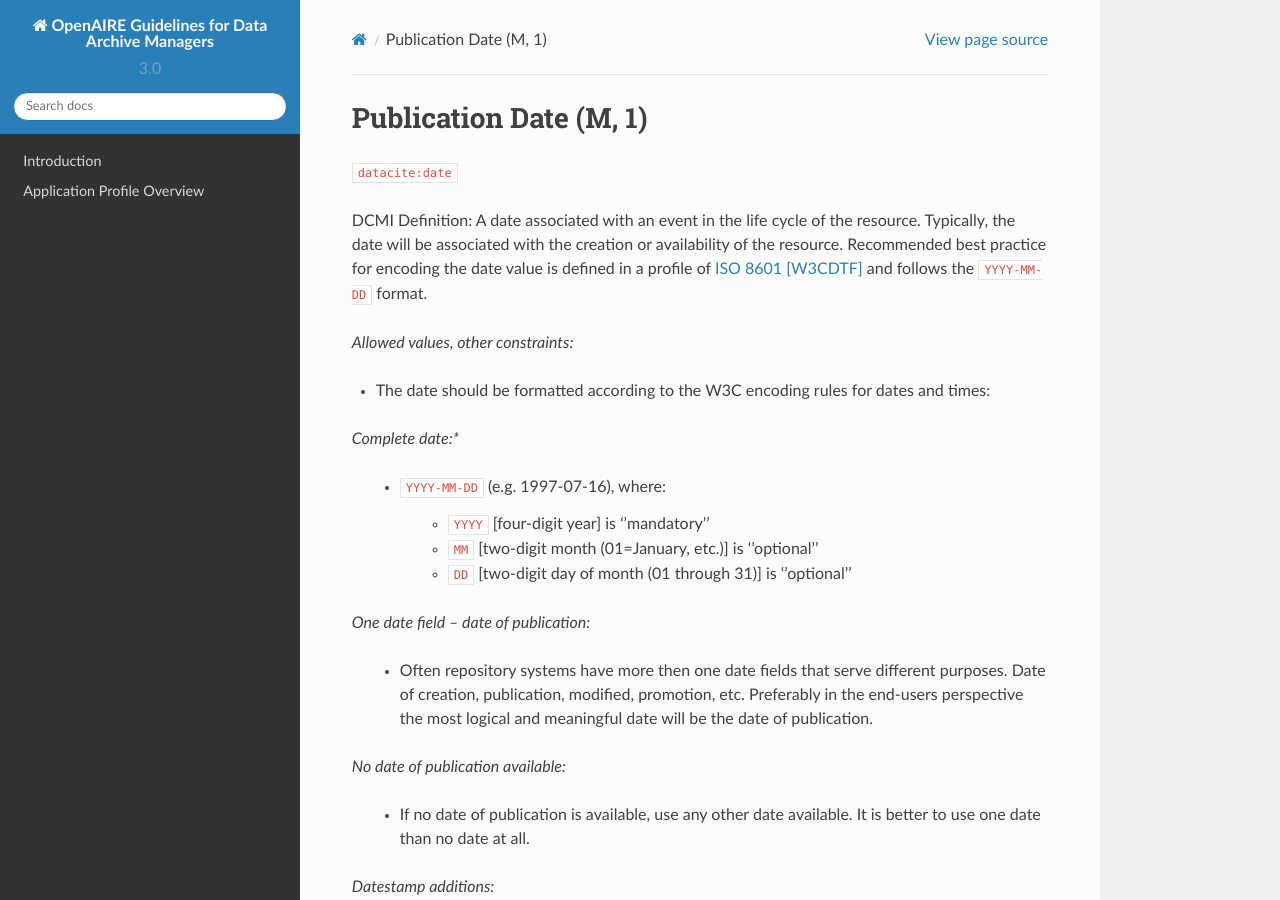
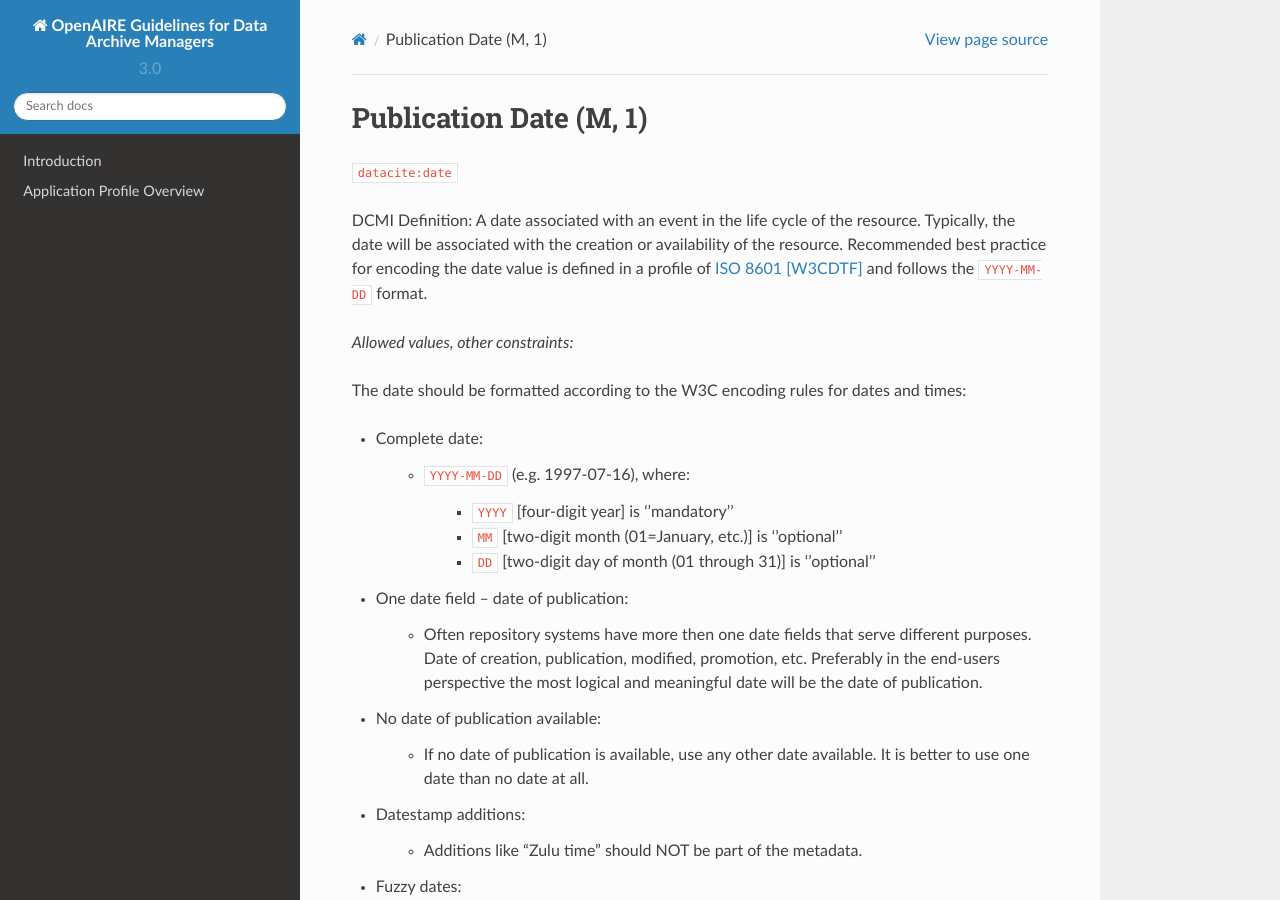
Before and after one commit to openaire/guidelines-data-archives, a Sphinx documentation site: the page built from docs/field_date.rst, in a window 1280 px wide and 900 px high. Built offline with Sphinx 7.4.7 and the Read the Docs theme 2.0.0, drawn with Linux system fonts in a browser that asks for light colours; a script that is not in the unit is left out.

```diff
--- a/docs/field_date.rst
+++ b/docs/field_date.rst
@@ -9,9 +9,9 @@ DCMI Definition: A date associated with an event in the life cycle of the resour
 
 *Allowed values, other constraints:*
 
-* The date should be formatted according to the W3C encoding rules for dates and times:
+The date should be formatted according to the W3C encoding rules for dates and times:
 
-*Complete date:**
+* Complete date:
 
    * ``YYYY-MM-DD`` (e.g. 1997-07-16), where:
 
@@ -19,19 +19,19 @@ DCMI Definition: A date associated with an event in the life cycle of the resour
       * ``MM`` [two-digit month (01=January, etc.)] is ''optional''
       * ``DD`` [two-digit day of month (01 through 31)] is ''optional''
 
-*One date field – date of publication:*
+* One date field – date of publication:
 
    * Often repository systems have more then one date fields that serve different purposes. Date of creation, publication, modified, promotion, etc. Preferably in the end-users perspective the most logical and meaningful date will be the date of publication.
 
-*No date of publication available:*
+* No date of publication available:
 
    * If no date of publication is available, use any other date available. It is better to use one date than no date at all.
 
-*Datestamp additions:*
+* Datestamp additions:
 
    * Additions like “Zulu time” should NOT be part of the metadata.
 
-*Fuzzy dates:*
+* Fuzzy dates:
 
    * For fuzzy dates use a logical year that most represents that period, e.g. ``1650`` instead of ``17th century``.
    * To express more about that temporal period, one can use the ``dc:coverage`` field. A temporal period can be expressed in a standard way when precisely defined (see :ref:`dc:coverage`) or when “fuzzy” or uncertain by free text expressions. A service provider is able to sort dates based on date standards like W3CDTF. Since there is no standard for fuzzy dates for terms like “Renaissance” or “17th Century”, they will simply not appear on date-based query results.
@@ -42,7 +42,7 @@ Property date (M, 1)
 Use the publication date as value.
 
 Attribute dateType (M, 1)
-----------------------
+~~~~~~~~~~~~~~~~
 
 The type of date. Choose from the :ref:`date type <vocab:datetype_datetype>` vocabularyUse the controlled term ``Issued`` to indicate the date of publication.
 
```
